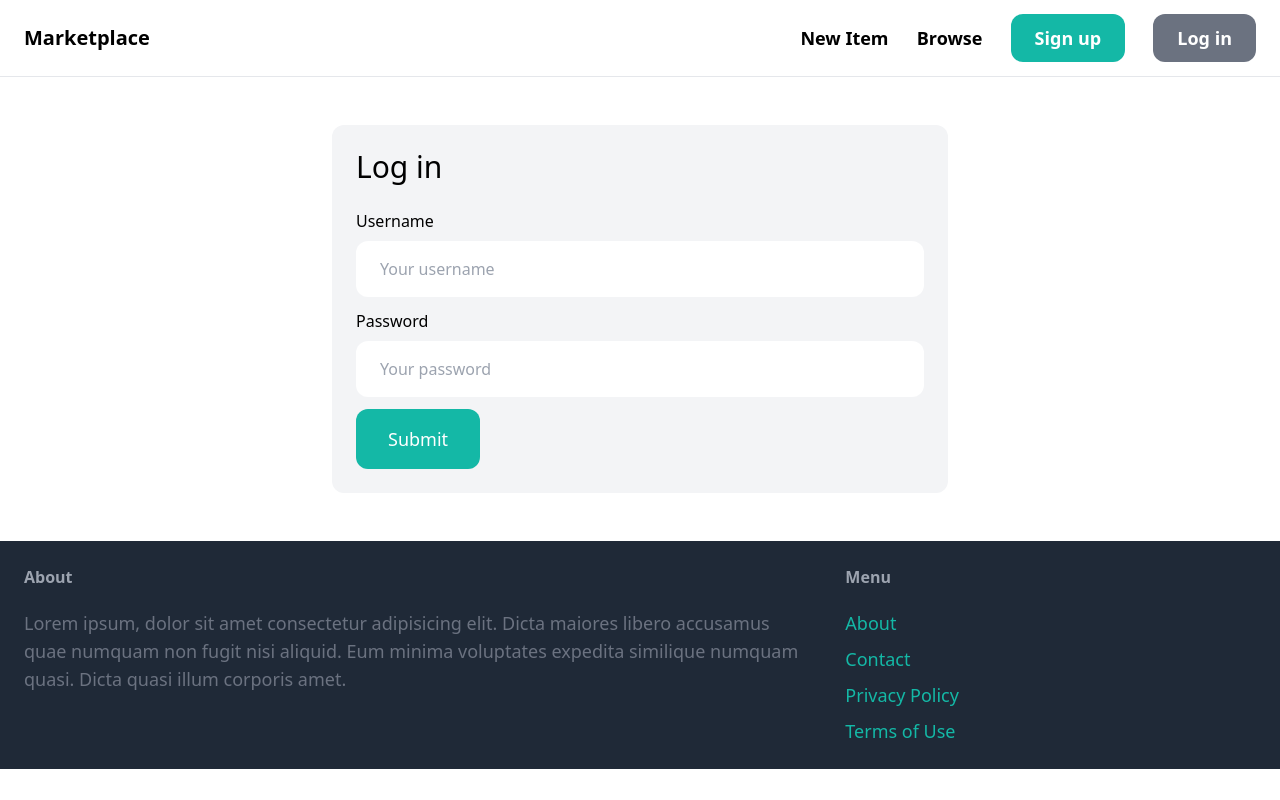
After one commit to vu3xk41997/django_marketplace, a Django app: page /login/ in a window 1280 px wide. The commit adds this page. Run offline with Django 4.2, Linux system fonts and the light colour scheme; some libraries are stand-ins or nearby versions.

Commit message:
log in complete

```diff
--- a/marketplace/core/forms.py
+++ b/marketplace/core/forms.py
@@ -1,6 +1,16 @@
 from django import forms
-from django.contrib.auth.forms import UserCreationForm
+from django.contrib.auth.forms import UserCreationForm, AuthenticationForm
 from django.contrib.auth.models import User
+
+class LoginForm(AuthenticationForm):
+    username = forms.CharField(widget=forms.TextInput(attrs={
+        'placeholder': 'Your username',
+        'class': 'w-full py-4 px-6 rounded-xl',
+    }))
+    password = forms.CharField(widget=forms.PasswordInput(attrs={
+        'placeholder': 'Your password',
+        'class': 'w-full py-4 px-6 rounded-xl',
+    }))
 
 class SignupForm(UserCreationForm):
     class Meta:
--- a/marketplace/core/templates/core/base.html
+++ b/marketplace/core/templates/core/base.html
@@ -13,8 +13,14 @@
         <div class="space-x-6">
             <a href="#" class="text-lg font-semibold hover:text-gray-500">New Item</a>
             <a href="#" class="text-lg font-semibold hover:text-gray-500">Browse</a>
-            <a href="{% url 'core:signup' %}" class="px-6 py-3 text-lg font-semibold bg-teal-500 text-white rounded-xl hover:bg-teal-700">Sign up</a>
-            <a href="#" class="px-6 py-3 text-lg font-semibold bg-gray-500 text-white rounded-xl hover:bg-gray-700">Log in</a>
+
+            {% if request.user.is_authenticated %}
+                <a href="#" class="px-6 py-3 text-lg font-semibold bg-teal-500 text-white rounded-xl hover:bg-teal-700">Inbox</a>
+                <a href="#" class="px-6 py-3 text-lg font-semibold bg-gray-500 text-white rounded-xl hover:bg-gray-700">Dashboard</a>
+            {% else %}
+                <a href="{% url 'core:signup' %}" class="px-6 py-3 text-lg font-semibold bg-teal-500 text-white rounded-xl hover:bg-teal-700">Sign up</a>
+                <a href="{% url 'core:login' %}" class="px-6 py-3 text-lg font-semibold bg-gray-500 text-white rounded-xl hover:bg-gray-700">Log in</a>
+            {% endif %}
         </div>
     </nav>
     <div class="px-6 py-6">
--- /dev/null
+++ b/marketplace/core/templates/core/login.html
@@ -0,0 +1,33 @@
+{% extends 'core/base.html' %}
+
+{% block title %}Log in{% endblock %}
+
+{% block content %}
+<div class="w-1/2 my-6 mx-auto p-6 bg-gray-100 rounded-xl">
+    <h1 class="mb-6 text-3xl">Log in</h1>
+    <form action="." method="post">
+        {% csrf_token %}
+
+        <div class="mb-3">
+            <label class="inline-block mb-2">Username</label><br>
+            {{ form.username }}
+        </div>
+        <div class="mb-3">
+            <label class="inline-block mb-2">Password</label><br>
+            {{ form.password }}
+        </div>
+
+        {% if form.errors or form.non_field_errors %}
+        <div class="mb-3 p-6 bg-red-100 rounded-xl">
+            {% for field in form %}
+                {{ form.errors }}
+            {% endfor %}
+
+            {{ form.non_field_errors }}
+        </div>
+        {% endif %}
+
+        <button class="py-4 px-8 text-lg bg-teal-500 hover:bg-teal-700 rounded-xl text-white">Submit</button>
+    </form>
+</div>
+{% endblock %}
--- a/marketplace/core/urls.py
+++ b/marketplace/core/urls.py
@@ -1,10 +1,13 @@
+from django.contrib.auth import views as auth_views
 from django.urls import path
 from . import views
+from .forms import LoginForm
 
 app_name = 'core'
 
 urlpatterns = [
     path('', views.index, name='index'),
     path('contact/', views.contact, name='contact'),
-    path('signup/', views.signup, name='signup')
+    path('signup/', views.signup, name='signup'),
+    path('login/', auth_views.LoginView.as_view(template_name='core/login.html', authentication_form=LoginForm ), name='login')
 ]
--- a/marketplace/marketplace/settings.py
+++ b/marketplace/marketplace/settings.py
@@ -27,6 +27,9 @@ DEBUG = True
 
 ALLOWED_HOSTS = []
 
+LOGIN_URL = '/login/'
+LOGIN_REDIRECT_URL = '/'
+LOGOUT_REDIRECT_URL = '/'
 
 # Application definition
 
```
Also changed, not shown: README.md, marketplace/db.sqlite3.
